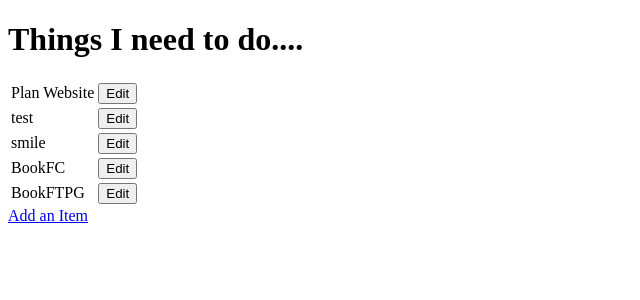
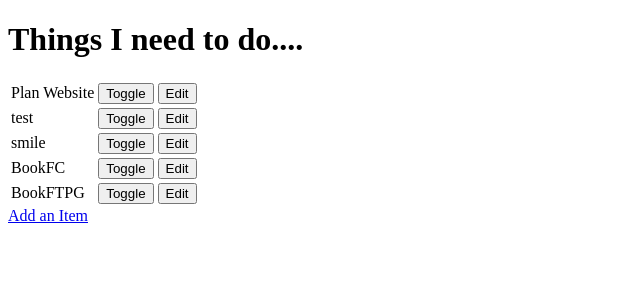
Before and after one commit to cvdebeer/django_todo, a Django app: page / in a window 1280 px wide. Shown: the top 300 px of the page, without its empty margins (0-640 px from the left). Run offline with Django 3.2, Linux system fonts and the light colour scheme; data comes from the database, SQL or seed files in the repository; both versions use the stored data as it was after the commit.

Commit message:
Toggle and Item's Status

```diff
--- a/django_todo/urls.py
+++ b/django_todo/urls.py
@@ -15,11 +15,13 @@ Including another URLconf
 """
 from django.conf.urls import url
 from django.contrib import admin
-from todo.views import get_todo_list, create_an_item, edit_an_item
+from todo.views import get_todo_list, create_an_item, edit_an_item, toggle_status
 
 urlpatterns = [
     url(r'^admin/', admin.site.urls),
     url(r'^$', get_todo_list),
     url(r'^add$', create_an_item),
-    url(r'^edit/(?P<id>\d+)$', edit_an_item)
+    url(r'^edit/(?P<id>\d+)$', edit_an_item),
+    url(r'^toggle/(?P<id>\d+)$', toggle_status)
+
 ]
--- a/todo/templates/todo_list.html
+++ b/todo/templates/todo_list.html
@@ -18,6 +18,9 @@
             <td>{{ item.name }}</td>
             {% endif %}
             <td>
+                <form method="POST" action="toggle/{{ item.id }}">{% csrf_token %}<input type="submit" value="Toggle"></form>
+            </td>
+            <td>
             <!-- <a href="#">Edit</a> -->
             <form method='GET' action='edit/{{ item.id}}'><input type="submit" value='Edit'></form>
             </td>
--- a/todo/views.py
+++ b/todo/views.py
@@ -29,3 +29,9 @@ def edit_an_item(request, id):
         form = ItemForm(instance=item)
 
     return render(request, 'item_form.html', {'form': form})
+
+def toggle_status(request, id):
+    item = get_object_or_404(Item, pk=id)
+    item.done = not item.done
+    item.save()
+    return redirect(get_todo_list)
```
Also changed, not shown: db.sqlite3.
